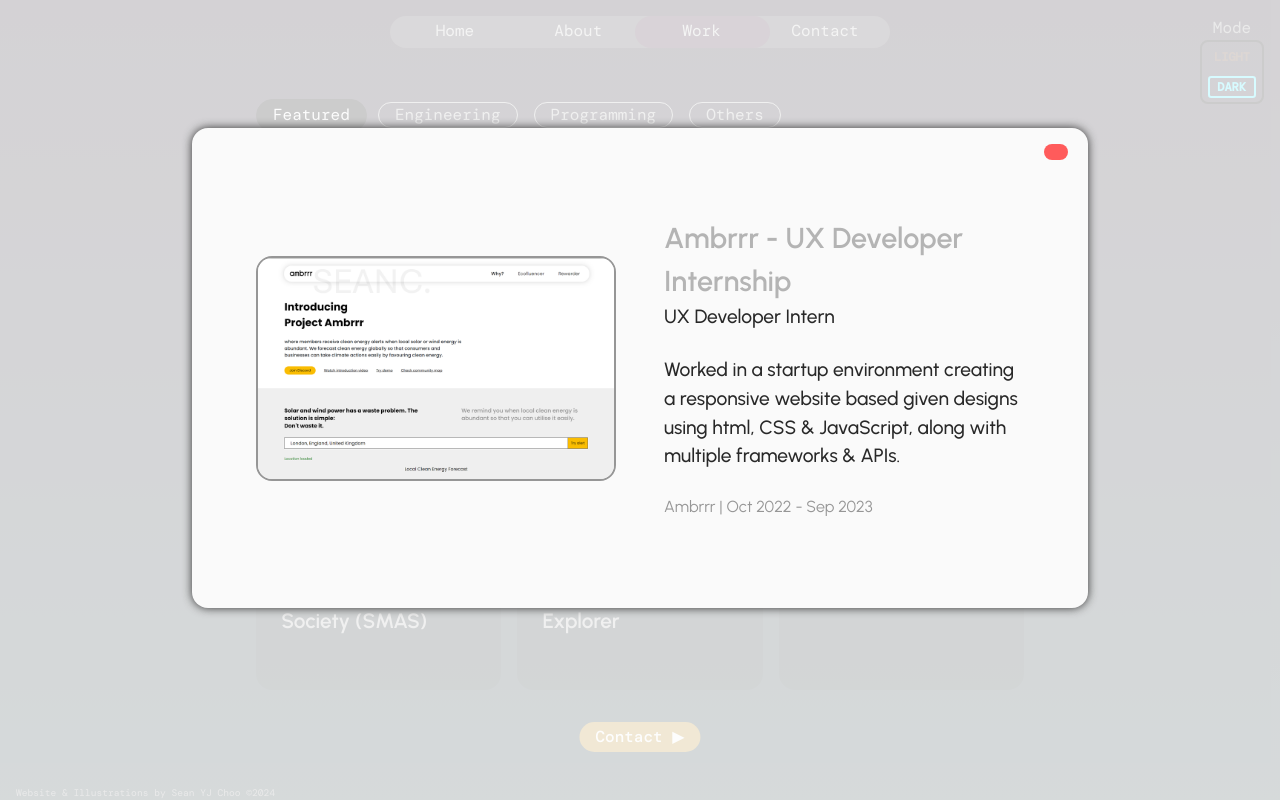
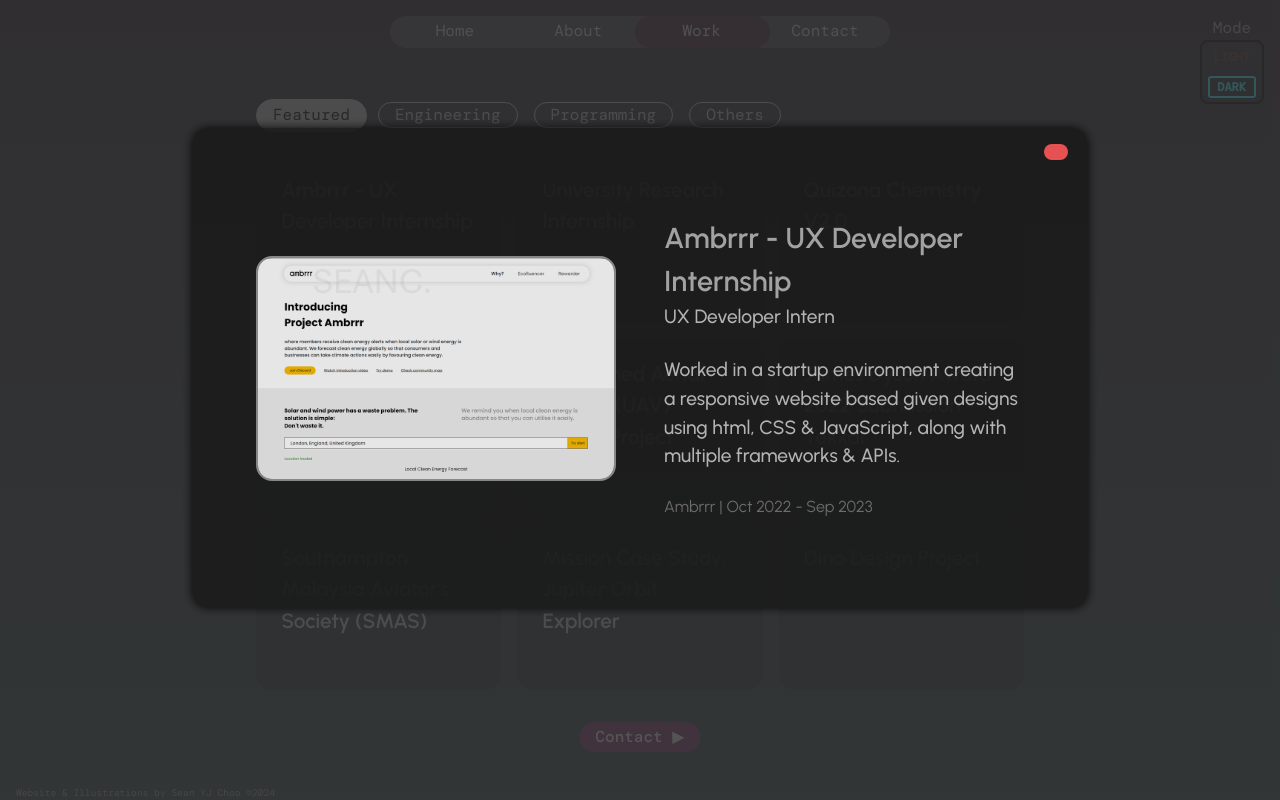
Before and after one commit to SeanCYJ/seancyj.github.io, a React (Vite) app: page /experience in a window 1280 px wide. Both pictures are taken after a click on the button "Ambrrr - UX Developer Internship". Built offline with nearby package versions, Linux system fonts and the light colour scheme; a web font is replaced by a local one.

Commit message:
Dark Mode Implemented

```diff
--- a/src/css/contact.css
+++ b/src/css/contact.css
@@ -2,8 +2,9 @@
     display: flex;
     flex-direction: column;
     gap: 0rem;
-    margin-top: -3rem;
+    margin-top: 0rem;
     padding-top: 0rem;
+    padding-bottom: 10vh;
     height: 100vh;
 }
 
@@ -39,6 +40,10 @@
     grid-template-rows: 1fr 1fr 1fr;
     gap: 1rem;
     animation: slide-frb ease 1s;
+}
+
+.contact-btn-cont.dm {
+    filter: brightness(0.8);
 }
 
 @keyframes slide-frb {
--- a/src/css/darkmode-switch.css
+++ b/src/css/darkmode-switch.css
@@ -5,6 +5,7 @@
     top: 1rem;
     z-index: 2;
     transition: 0.3s ease;
+    background: rgba(255, 255, 255, 0.5);
 }
 
 .dm-btn {
@@ -77,3 +78,86 @@
     background: rgb(255, 255, 48);
     border: none;
 }
+
+@media screen and (min-width: 1200px) {
+    .dm-btn-cont {
+        text-align: center;
+        position: absolute;
+        right: 1rem;
+        top: 1rem;
+        z-index: 2;
+        transition: 0.3s ease;
+        background: none;
+    }
+
+    .dm-btn {
+        border: 2px solid rgb(0, 0, 0);
+        border-radius: 0.5rem;
+        background: rgba(0, 0, 0, 0);
+        display: grid;
+        grid-template-rows: 1fr 1fr;
+        align-items: center;
+        aspect-ratio: 1;
+        font-size: 0.75rem;
+        padding: 0rem 0.35rem;
+        width: 4rem;
+        transition: 0.2s ease;
+    }
+
+    .dm-btn:focus {
+        outline: none;
+    }
+
+    .dm-btn>.light {
+        font-weight: 600;
+        color: rgb(255, 136, 0);
+    }
+
+    .dm-btn>.dark {
+        color: rgb(220, 220, 220);
+        border: 2px solid rgb(220, 220, 220);
+        border-radius: 0.2rem;
+        width: 3rem;
+    }
+
+
+    .dm-btn.dm>.light {
+        font-weight: 600;
+        color: rgb(255, 136, 0);
+        opacity: 20%;
+    }
+
+
+    .dm-btn.dm>.dark {
+        font-weight: 600;
+        color: rgb(55, 232, 255);
+        border: 2px solid rgb(55, 232, 255);
+    }
+
+    /* .dm-btn:hover > .light {
+        font-weight: 400;
+        color: rgba(255, 255, 255, 0);
+    } */
+
+    /* .dm-btn > img {
+        width: 3rem;
+        opacity: 50%;
+    } */
+
+    .btn-descrip {
+        font-size: 1rem;
+        color: rgb(0, 0, 0);
+    }
+
+    .btn-descrip.dm {
+        color: rgb(150, 150, 150);
+    }
+
+    .inop-tag {
+        margin-top: 0.5rem;
+        font-size: 1rem;
+        font-weight: 500;
+        background: rgb(255, 255, 48);
+        border: none;
+    }
+}
--- a/src/css/exp-block.css
+++ b/src/css/exp-block.css
@@ -155,6 +155,11 @@
     color: whitesmoke;
 }
 
+.ftr-btn.dm.selected {
+    background-color: rgb(180, 180, 180);
+    color: rgb(0,0,0);
+}
+
 .expDescrip-bg {
     width: 100vw;
     height: 100vh;
@@ -164,6 +169,10 @@
     background: rgba(255, 255, 255, 0.8);
     overflow: hidden;
     z-index: 3;
+}
+
+.expDescrip-bg.dm {
+    background: rgba(50, 50, 50, 0.8);
 }
 
 .expDescrip-cont {
@@ -188,6 +197,12 @@
     overflow: hidden;
     animation-fill-mode: forwards;
     z-index: 11;
+}
+
+.expDescrip-cont.dm {
+    filter: brightness(0.9);
+    background: rgba(30, 30, 30, 0.9);
+    box-shadow: 0px 0px 10px rgb(10, 10, 10);
 }
 
 @keyframes slide-in {
@@ -251,11 +266,22 @@
     font-size: 1rem;
 }
 
+.expD-a.dm {
+    color: rgb(200, 200, 200);
+}
+
 .expD-b {
     color: rgb(150, 150, 150);
     font-weight: 400;
     font-size: 0.8rem;
 }
+
+.expD-b.dm {
+    color: rgb(120, 120, 120);
+}
+
+
+
 
 
 @media screen and (min-width: 690px) {
--- a/src/css/landing.css
+++ b/src/css/landing.css
@@ -61,7 +61,7 @@
 }
 
 .short-cuts.dm {
-    filter: brightness(0.8);
+    filter: brightness(0.9);
 }
 
 @keyframes slide-lr {
@@ -149,7 +149,9 @@
 }
 
 .Name.dm {
-    filter: brightness(0.8);
+    filter: brightness(0.9);
+    color: rgb(30, 94, 90);
+    background: rgba(240, 240, 240, 0.8);
     box-shadow: 0px 0px 15px rgb(200, 200, 200);
 }
 
--- a/src/css/navbar.css
+++ b/src/css/navbar.css
@@ -89,6 +89,11 @@ nav>ul>li>a:hover {
     z-index: 2;
 }
 
+.exp-btn-contact.dm {
+    background: rgba(138, 55, 124, 0.8);
+    color: rgb(220, 220, 220);
+}
+
 .abt-btn-work {
     font-family: "DM Mono", monospace !important;
     font-weight: 500;
@@ -109,3 +114,8 @@ nav>ul>li>a:hover {
     transform: translateX(-50%);
     z-index: 10;
 }
+
+.abt-btn-work.dm {
+    background: rgba(138, 55, 124, 0.8);
+    color: rgb(220, 220, 220);
+}
--- a/src/jsx/ContactSection.jsx
+++ b/src/jsx/ContactSection.jsx
@@ -1,9 +1,11 @@
-import React, {useState} from "react";
+import React, {useState, useContext} from "react";
 import '/src/css/contact.css';
 import 'bootstrap/dist/css/bootstrap.min.css';
+import { DarkModeContext } from "./DarkModeContext";
+
 
 const ContactSection = () => {
-
+    const {darkTheme} = useContext(DarkModeContext);
     const [output, setOutput] = useState('Email');
     const [link, setlink] = useState('My CV');
 
@@ -42,7 +44,7 @@ const ContactSection = () => {
                         <div>
                             <div className="contact-txt">Thank you for your time. Feel free to reach out if you have any questions or collaboration ideas. I am always looking for a new challenge.</div>
                         </div>
-                        <div className="contact-btn-cont">
+                        <div className={darkTheme ? "contact-btn-cont dm" : "contact-btn-cont"}>
                             <button className="ctact-btn ctact-cv" onClick={CVdownload}>{link}</button>
                             <button className="ctact-btn ctact-email" onClick={EmailReveal}>{output}</button>
                             <button className="ctact-btn ctact-lin" onClick={() => {window.open('https://www.linkedin.com/in/sean-choo/')}}>
--- a/src/jsx/ExperienceBlock.jsx
+++ b/src/jsx/ExperienceBlock.jsx
@@ -135,13 +135,13 @@ export function ExpBlock({data}) {
             <div
               key={item.title}
               id={item.title}
-              className="expDescrip-bg"
+              className={darkTheme ? "expDescrip-bg dm" : "expDescrip-bg"}
               style={{
                 display: visibleDiv === item.title ? 'block' : 'none',
               }}
               onMouseMove={handleMouseMove}
             >
-              <div className='expDescrip-cont'
+              <div className={darkTheme ? 'expDescrip-cont dm' : 'expDescrip-cont'}
                  ref={popupRef}
                  {...(isMobile ? bind() : {})}
                  style={{
@@ -159,9 +159,9 @@ export function ExpBlock({data}) {
                 <div className='expD-text-cont'>
                   <span className='expD-title'>{item.title}</span><br/>
                   {/* <span className='expD-b'>{item.location}</span><br/><br/> */}
-                  <span className='expD-a'>{item.role}</span><br/><br/>
-                  <span className='expD-a'>{item.description}</span><br/><br/>
-                  <span className='expD-b'>{item.location} | {item.date}</span>
+                  <span className={darkTheme ? 'expD-a dm' : 'expD-a'}>{item.role}</span><br/><br/>
+                  <span className={darkTheme ? 'expD-a dm' : 'expD-a'}>{item.description}</span><br/><br/>
+                  <span className={darkTheme ? 'expD-b dm' : 'expD-b'}>{item.location} | {item.date}</span>
                 </div>
                 <button className='closeExpDescrip-btn' onTouchEnd={() => toggleDiv(item.title)} onClick={() => toggleDiv(item.title)}></button>
                 <div className='closeExpDescrip-mobile' style={{ display: isMobile ? 'block' : 'none'}}>Swipe up to close</div>
--- a/src/jsx/ExperienceFilter.jsx
+++ b/src/jsx/ExperienceFilter.jsx
@@ -11,7 +11,7 @@ export function ExpFilterBtn({buttonText, index, onClick, clicked}) {
     return (
             <button key={index}
             id={index}
-            className={clicked[index] ? cssName[1] : darkTheme ? cssName[0] + ' dm' : cssName[0]}
+            className={(clicked[index] ? cssName[1] : cssName[0]) + (darkTheme ? ' dm' : '')}
             onClick={onClick}
             >
             {buttonText}
--- a/src/jsx/Navbar.jsx
+++ b/src/jsx/Navbar.jsx
@@ -51,8 +51,8 @@ const NavBar = () => {
             {currentPage}
         </div> */}
         </nav>
-        <button className="abt-btn-work" style={{display: currentPage === 'About' ? 'flex' : 'none'}} onClick={() => {handlePageChange('Work', 2)}}>Work ▶</button>
-        <button className="exp-btn-contact" style={{display: currentPage === 'Work' ? 'flex' : 'none'}} onClick={() => {handlePageChange('Contact', 3)}}>Contact ▶</button>
+        <button className={darkTheme ? "abt-btn-work dm" : "abt-btn-work"} style={{display: currentPage === 'About' ? 'flex' : 'none'}} onClick={() => {handlePageChange('Work', 2)}}>Work ▶</button>
+        <button className={darkTheme ? "exp-btn-contact dm" : "exp-btn-contact"} style={{display: currentPage === 'Work' ? 'flex' : 'none'}} onClick={() => {handlePageChange('Contact', 3)}}>Contact ▶</button>
         <DarkModeToggle/>
         </>
     );
```
